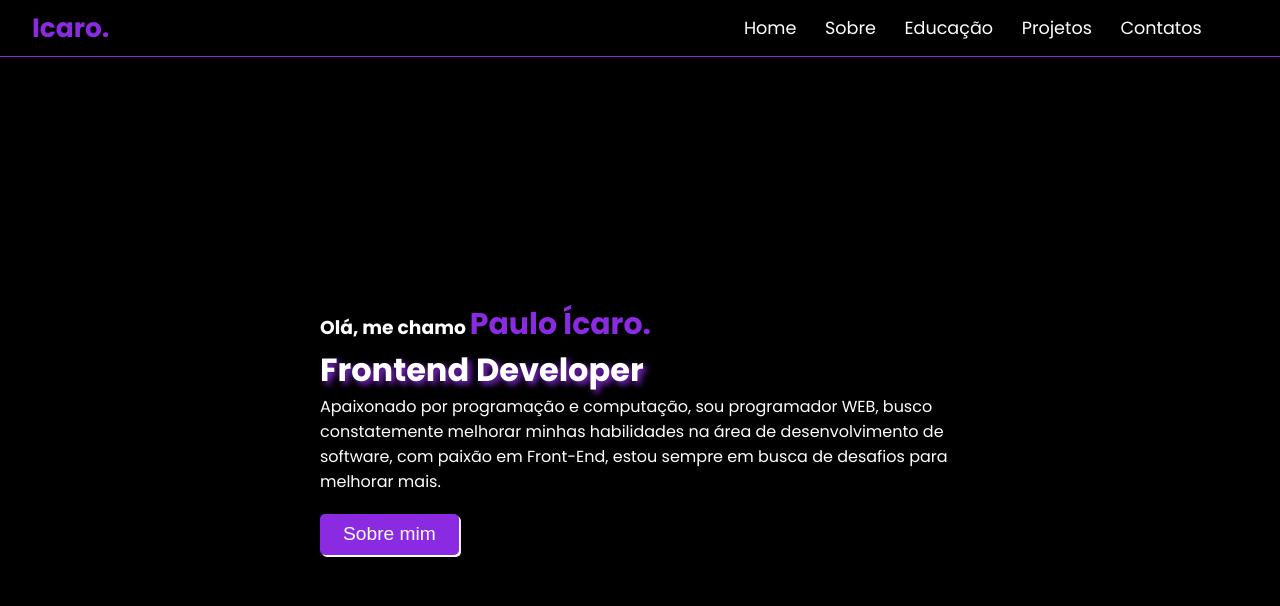
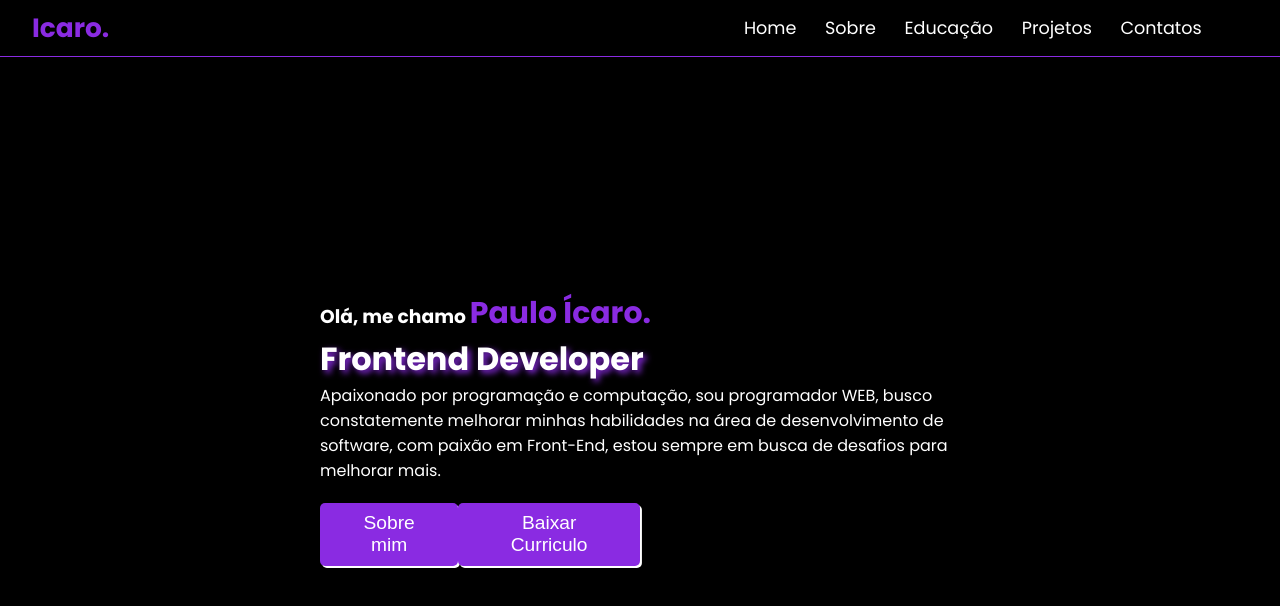
Before and after one commit to IcaroSLV/personal-portfolio, a React (Create React App) app: page /home in a window 1280 px wide. Shown: the top 606 px of the page. Built offline with nearby package versions, Linux system fonts and the light colour scheme.

Commit message:
Button Download CV

```diff
--- a/src/Pages/Home.js
+++ b/src/Pages/Home.js
@@ -1,7 +1,10 @@
 import styles from './Home.module.css'
 import {Link} from 'react-router-dom'
 
+import Curriculo from '../assets/Curriculo.pdf'
+
 function Home() {
+
     return(
     <div className={styles.HomeContainer}>
         <div>
@@ -16,7 +19,13 @@ function Home() {
                 com paixão em Front-End, estou sempre
                 em busca de desafios para melhorar mais.
             </p>
-            <button><Link to='/sobre'>Sobre mim</Link></button>
+            <div className={styles.ButtonContainer}>
+                <button><Link to='/sobre'>Sobre mim</Link></button>
+                <button>
+                    <a href={Curriculo} download={'Curriculo.pdf'} type='application/pdf'>Baixar Curriculo</a>
+                </button>
+            </div>
+
         </div>
     </div>
     )
--- a/src/Pages/Home.module.css
+++ b/src/Pages/Home.module.css
@@ -41,6 +41,12 @@
     text-shadow: .1em .1em .2em var(--purpleColor);
 }
 
+.ButtonContainer {
+ width: 100%;
+ display: flex;
+ justify-content: space-between;
+}
+
 button {
     font-size: 1.2em;
     padding: .5em 1.2em;
--- a/src/components/NavBar.module.css
+++ b/src/components/NavBar.module.css
@@ -34,8 +34,6 @@
 }
 .buttonList a:hover {
     color: #d9a7d8;
-    padding: 0 .5em;
-    font-size: 1.2em;
 }
 
 
```
Also changed, not shown: 1 other file (tests, documents, lock files or other folders).
